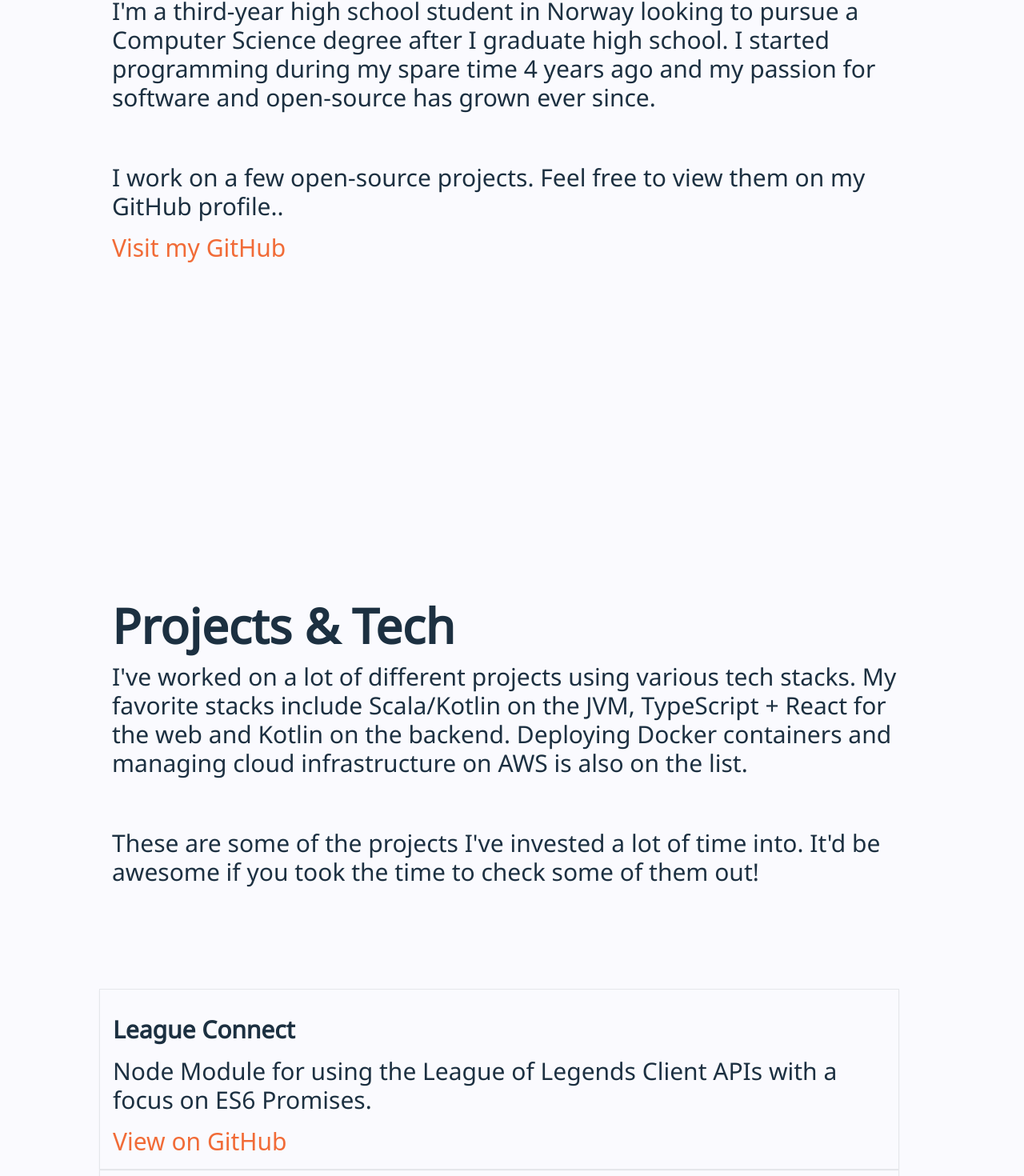
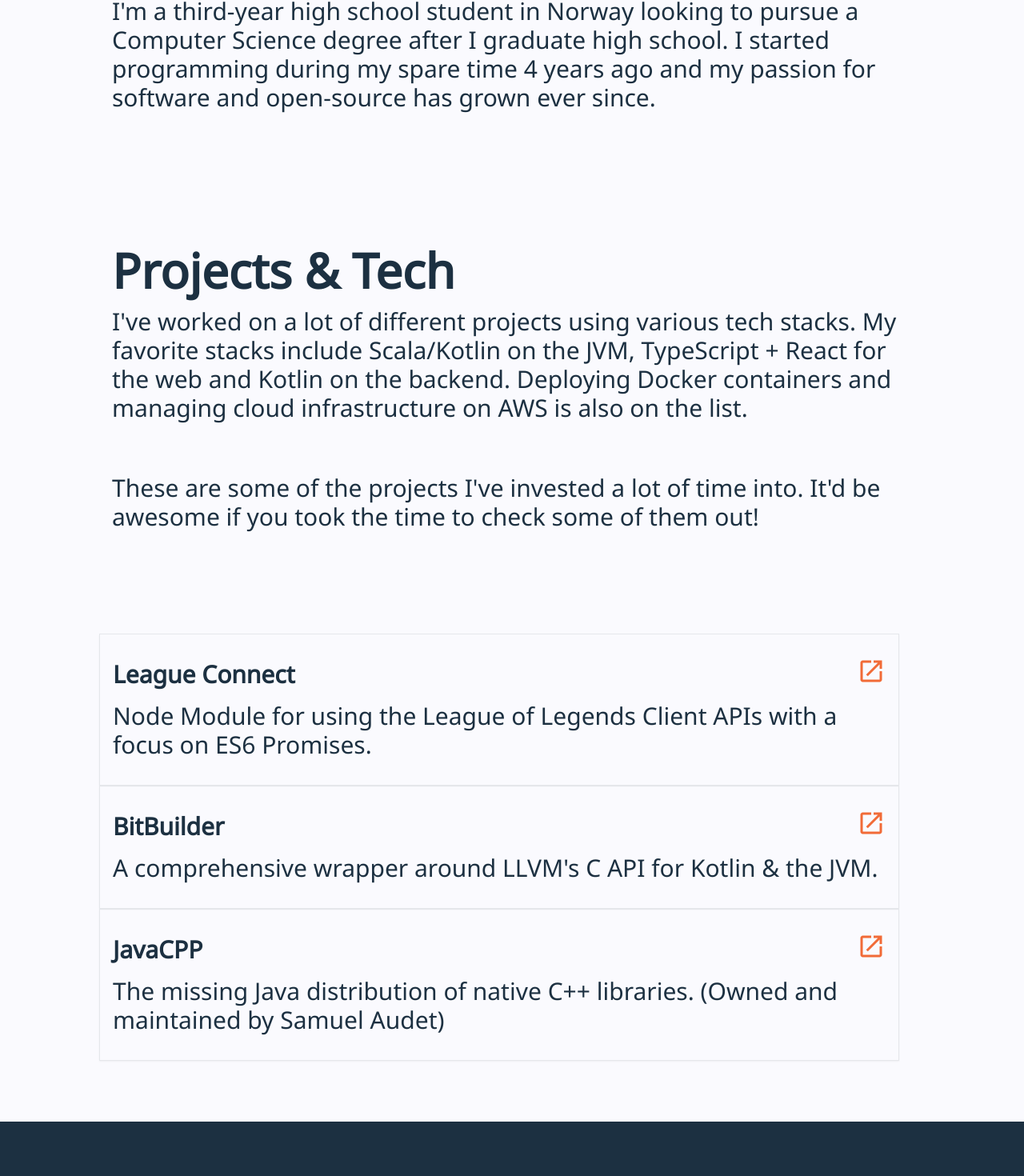
Before and after one commit to junlarsen/dotdev, a Next.js app: page / in a window 1280 px wide. Shown: the part 1286-2756 px from the top of the page at 80% size. Built offline with nearby package versions, Linux system fonts and the light colour scheme.

Commit message:
feat: add transitions to certain static elements

```diff
--- a/components/Layout.tsx
+++ b/components/Layout.tsx
@@ -1,5 +1,6 @@
 import React, { ReactNode } from 'react'
-import { Header, Link, Text } from './Text'
+import { Header, Text } from './Text'
+import { OpenInNew } from './Svg'
 
 export type LayoutSectionProps = {
   children: ReactNode
@@ -25,27 +26,34 @@
 export type ProjectProps = {
   name: string
   children: ReactNode
-  href?: string
   repo: string
 }
 
 export function Project({
   name,
   children,
-  href,
   repo
 }: ProjectProps): JSX.Element {
   return (
-    <div className="shadow-sm w-full p-4 md:-mx-4 border border-gray w-1/3">
-      <div className="pb-4">
-        <Header size="text-3xl" color="text-secondary">{name}</Header>
-        <Text color="text-secondary">{children}</Text>
+    <a href={repo} target="_blank" rel="noreferrer noopener">
+      <div
+        className="shadow-sm cursor-pointer w-full p-4 md:-mx-4 border border-gray transition transform hover:scale-105">
+        <div className="pb-4">
+          <div className="flex w-full justify-between">
+            <Header size="text-3xl" color="text-secondary">{name}</Header>
+            <div className="py-3">
+              <OpenInNew />
+            </div>
+          </div>
+          <Text color="text-secondary">{children}</Text>
+        </div>
       </div>
-
-      <div className="space-x-6">
-        {href && <Link href={href}>Project Homepage</Link>}
-        <Link href={`https://github.com/${repo}`}>View on GitHub</Link>
-      </div>
-    </div>
+    </a>
   )
 }
+
+export type TooltipProps = {
+  children: ReactNode
+  text: string
+  tag: string
+}
--- a/components/Nav.tsx
+++ b/components/Nav.tsx
@@ -35,7 +35,7 @@
   href,
   children,
 }: NavLinkProps): JSX.Element {
-  const classes = clsx("font-noto-sans underline flex-initial text-white text-3xl")
+  const classes = clsx("font-noto-sans underline flex-initial text-white transition hover:text-primary text-3xl")
 
   return (
     <a className={classes} href={href}>
--- a/components/Svg.tsx
+++ b/components/Svg.tsx
@@ -9,3 +9,16 @@
     </svg>
   )
 }
+
+export function OpenInNew() {
+  return (
+    <svg xmlns="http://www.w3.org/2000/svg" height="36" viewBox="0 0 24 24"
+         width="36">
+      <path d="M0 0h24v24H0z" fill="none" />
+      <path
+        d="M19 19H5V5h7V3H5c-1.11 0-2 .9-2 2v14c0 1.1.89 2 2 2h14c1.1 0 2-.9 2-2v-7h-2v7zM14 3v2h3.59l-9.83 9.83 1.41 1.41L19 6.41V10h2V3h-7z"
+        fill="#f16b37"
+      />
+    </svg>
+  )
+}
--- a/package.json
+++ b/package.json
@@ -12,7 +12,8 @@
     "clsx": "^1.1.1",
     "next": "10.0.4",
     "react": "17.0.1",
-    "react-dom": "17.0.1"
+    "react-dom": "17.0.1",
+    "react-tooltip": "^4.2.11"
   },
   "devDependencies": {
     "@types/node": "^14.14.16",
--- a/pages/index.tsx
+++ b/pages/index.tsx
@@ -10,7 +10,7 @@
     <main id="top">
       <LayoutSection
         backgroundColor="bg-secondary"
-        footer={<Wave />}
+        footer={(<Wave />)}
       >
         <Nav links={[
           { href: '#about', text: 'About' },
@@ -20,7 +20,7 @@
 
         <div className="pt-16 md:pt-64 pb-16">
           <Header element="h1">Hello there! 👋</Header>
-          <Text>My name is Mats Larsen, and I'm a high school student based in Norway. I like to spend my spare time working on open-source software, video games and cooking.</Text>
+          <Text>My name is Mats Larsen, and I'm a high school student based in Norway. I like to spend my spare time working on open-source software, playing video games and cooking.</Text>
 
           <div className="py-16 md:space-x-4 flex flex-col md:flex-row">
             <Button className="bg-primary text-secondary" href="#projects">View Projects</Button>
@@ -31,15 +31,7 @@
 
       <LayoutSection backgroundColor="bg-white">
         <Header color="text-secondary" id="about">About Me</Header>
-        <Text color="text-secondary">I'm a third-year high school student in Norway looking to pursue a Computer Science degree after I graduate high school. I started programming during my spare time 4 years ago and my passion for software and open-source has grown ever since.
-        </Text>
-
-        <div className="py-16 space-y-8 pb-16 md:pb-64">
-          <div className="pb-4">
-            <Text color="text-secondary">I work on a few open-source projects. Feel free to view them on my GitHub profile..</Text>
-          </div>
-          <Link href="https://github.com/supergrecko">Visit my GitHub</Link>
-        </div>
+        <Text color="text-secondary">I'm a third-year high school student in Norway looking to pursue a Computer Science degree after I graduate high school. I started programming during my spare time 4 years ago and my passion for software and open-source has grown ever since.</Text>
       </LayoutSection>
 
       <LayoutSection backgroundColor="bg-white">
@@ -54,16 +46,15 @@
 
         <div className="flex flex-col pb-16">
           <Project name="League Connect" repo="https://github.com/supergrecko/league-connect">Node Module for using the League of Legends Client APIs with a focus on ES6 Promises.</Project>
-          <Project name="BitBuilder" href="https://docs.vexelabs.io/bitbuilder/index.html" repo="https://github.com/vexelabs/bitbuilder">A comprehensive wrapper around LLVM's C API for Kotlin & the JVM.</Project>
-          <Project name="JavaCPP" href="http://bytedeco.org" repo="https://github.com/bytedeco/javacpp-presets">The missing Java distribution of native C++ libraries. (Owned and maintained by Samuel Audet)</Project>
+          <Project name="BitBuilder" repo="https://github.com/vexelabs/bitbuilder">A comprehensive wrapper around LLVM's C API for Kotlin & the JVM.</Project>
+          <Project name="JavaCPP" repo="https://github.com/bytedeco/javacpp-presets">The missing Java distribution of native C++ libraries. (Owned and maintained by Samuel Audet)</Project>
         </div>
       </LayoutSection>
 
       <LayoutSection backgroundColor="bg-secondary">
         <div className="pt-32 pb-16">
           <Header id="contact" color="text-white">Contact Me</Header>
-          <Text>I'm still a high school student and while I do have plans for the future I am always open to new opportunities. Have something you think I'd be interested in? Shoot me an email! Willing to provide resume (english or norwegian) upon request.
-          </Text>
+          <Text>I'm still a high school student and while I do have plans for the future I am always open to new opportunities. Have something you think I'd be interested in? Shoot me an email! Willing to provide resume (english or norwegian) upon request.</Text>
         </div>
         <div className="py-16">
           <div className="py-8">
--- a/styles/globals.css
+++ b/styles/globals.css
@@ -3,3 +3,7 @@
 @tailwind base;
 @tailwind components;
 @tailwind utilities;
+
+html {
+  scroll-behavior: smooth;
+}
```
Also changed, not shown: 1 other file (tests, documents, lock files or other folders).
